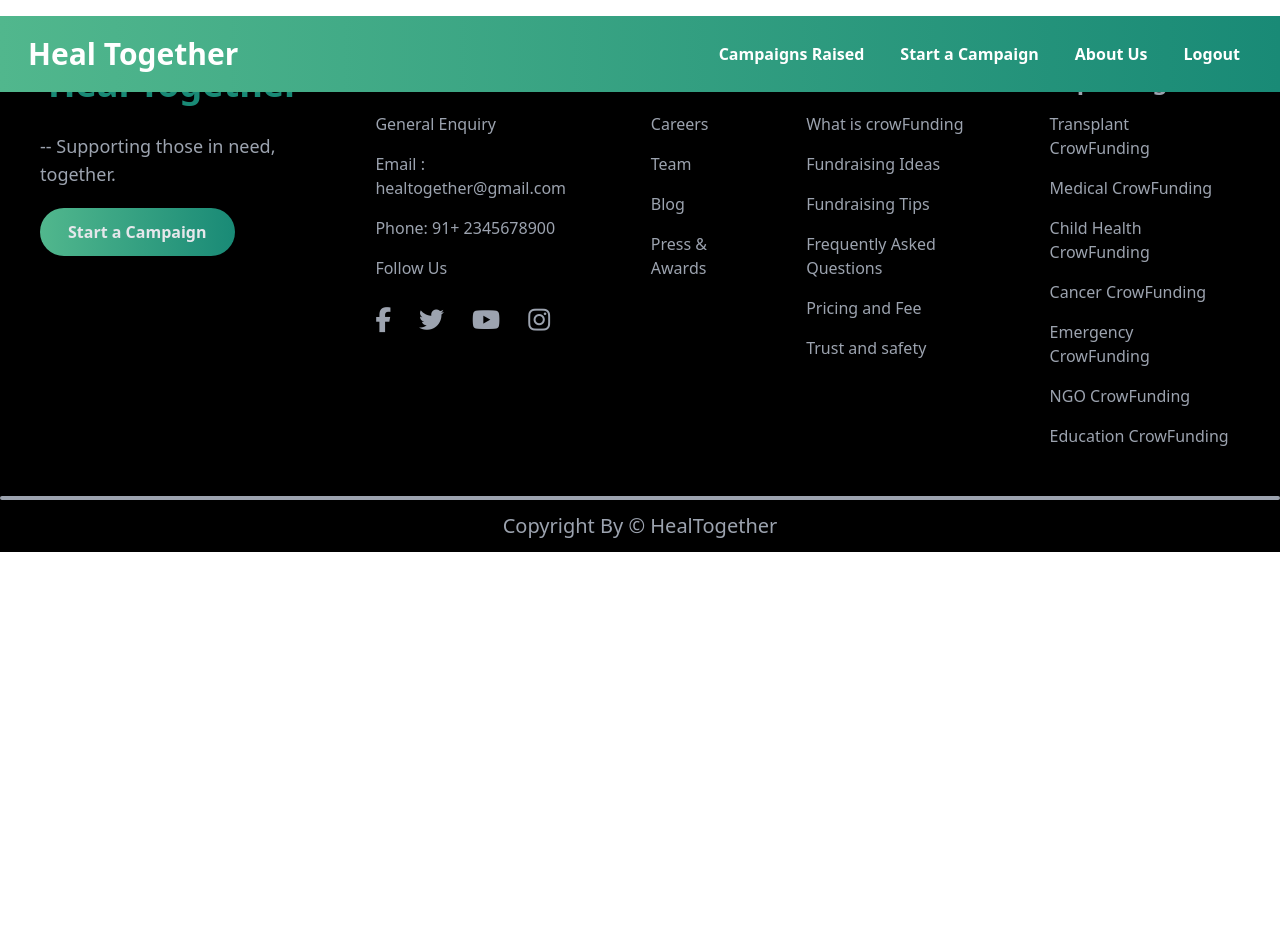
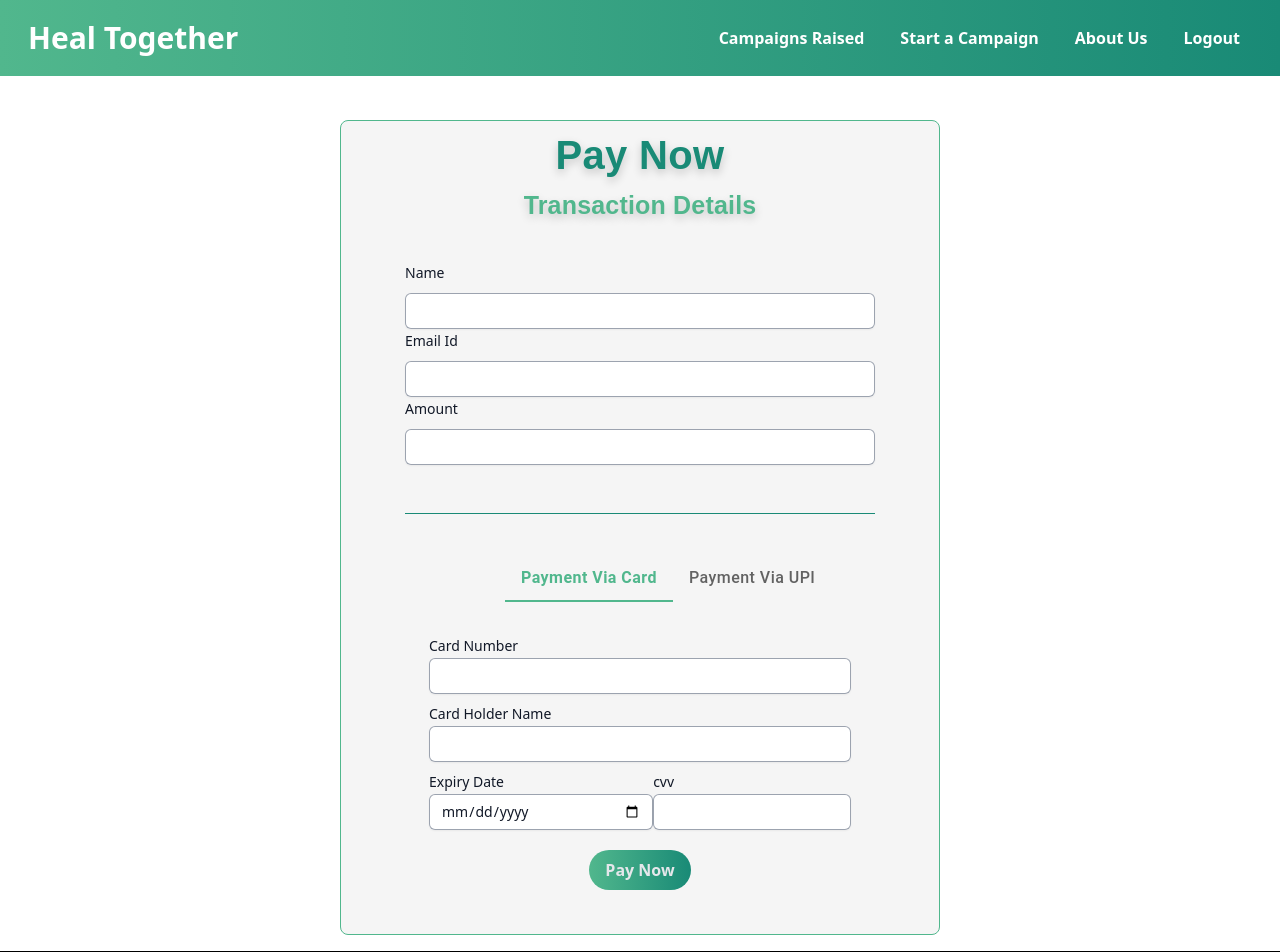
Before and after one commit to HarshasriM/heal-together-client, a React (Create React App) app: page /donate/1 in a window 1280 px wide. Shown: the top 952 px of the page. Before the commit the page ends 800 px from the top, so only its background shows below. Built offline with nearby package versions, Linux system fonts and the light colour scheme; sample sign-in values are in the browser's storage.

Commit message:
integrated camaign form with backend

```diff
--- a/package.json
+++ b/package.json
@@ -14,6 +14,7 @@
     "@testing-library/user-event": "^13.5.0",
     "axios": "^1.7.7",
     "heroicons": "^2.1.5",
+    "mongoose": "^8.9.1",
     "react": "^18.3.1",
     "react-dom": "^18.3.1",
     "react-router-dom": "^6.27.0",
--- a/src/App.js
+++ b/src/App.js
@@ -27,7 +27,7 @@ function App() {
         <Route path='/startcampaign' element={<PrivateRoute><Campaign /></PrivateRoute>} />
         <Route path='/campaigns-raised' element={<CampaignsRaised />} />
         <Route path='/campaigns-raised/:id' element={<SingleCampaign />} />
-        <Route path='/donate' element={<PrivateRoute><Donation /></PrivateRoute>} />
+        <Route path='/donate/:id' element={<PrivateRoute><Donation /></PrivateRoute>} />
       </Routes>
       <div>
         <Footer />
--- a/src/components/Campaign/CampaignForm.js
+++ b/src/components/Campaign/CampaignForm.js
@@ -2,14 +2,19 @@ import React from 'react';
 import { Typography } from '@mui/material';
 import { PhotoIcon } from '@heroicons/react/24/solid';
 import { useState } from 'react';
+import { ObjectId } from 'mongoose';
+import axios from 'axios';
+import { useNavigate } from 'react-router-dom';
 function CampaignForm() {
+    const user = localStorage.getItem("user");
+    const campaignerid = JSON.parse(user)._id;
     const [formData, setFormData] = useState({
         campaignTitle: '',
         campaignCategory: '',
         targetAmount: '',
         campaignDescription: '',
         deadline: '',
-        campaignerDetails: '', // User ID from backend
+        campaignerDetails:campaignerid, // User ID from backend
         patientDetails: {
           firstName: '',
           lastName: '',
@@ -35,7 +40,7 @@ function CampaignForm() {
         },
       });
 
-
+      const navigate = useNavigate();
       const handleChange = (e, section, field) => {
         const { name, value, type, files, checked } = e.target;
 
@@ -44,7 +49,15 @@ function CampaignForm() {
             ...prev,
             [section]: {
               ...prev[section],
-              [field]: type === 'file' ? files[0] : type === 'checkbox' ? checked : value,
+              [field]:  type === 'file'
+              ? files && files.length > 0
+                ? String(files[0].name)
+                : ''
+              : type === 'checkbox'
+              ? checked
+              : type === 'radio'
+              ? value === 'true'
+              : value,
             },
           }));
         } else {
@@ -57,18 +70,17 @@ function CampaignForm() {
   const handleSubmit = async (e) => {
     e.preventDefault();
 
-    // try {
-    //   const payload = { ...formData };
+    try {
+      const payload = { ...formData };
 
-    //   const response = await axios.post('/api/campaigns', payload, {
-    //     headers: { 'Content-Type': 'application/json' },
-    //   });
-    //   console.log(response.data);
-    //   alert('Campaign created successfully!');
-    // } catch (error) {
-    //   console.error('Error creating campaign:', error);
-    //   alert('Failed to create campaign');
-    // }
+      const response = await axios.post('http://localhost:4000/api/campaigns', payload)
+      console.log(response.data);
+      alert('Campaign created successfully!');
+      navigate("/");
+    } catch (error) {
+      console.log('Error creating campaign:', error);
+      alert('Failed to create campaign');
+    }
     console.log(formData)
   };
     return (
@@ -325,11 +337,11 @@ function CampaignForm() {
                                 <legend class="text-sm/6 font-semibold text-gray-900">Is Patient Admited ?</legend>
                                 <div class="mt-6  flex justify-evenly gap-10" >
                                     <div class="flex items-center gap-x-3">
-                                        <input id="patient-admited" name="isPatientAdmitted" type="radio" className="border-gray-300 text-custom-green-light focus:ring-custom-green-light"  onChange={(e) => handleChange(e, 'patientDetails', 'isPatientAdmitted')} />
+                                        <input id="patient-admited" name="isPatientAdmitted" value ="true"  checked={formData.patientDetails.isPatientAdmitted === true} type="radio" className="border-gray-300 text-custom-green-light focus:ring-custom-green-light"  onChange={(e) => handleChange(e, 'patientDetails', 'isPatientAdmitted')} />
                                             <label for="patient-admited" class="block text-sm/6 font-medium text-gray-900">Admited</label>
                                     </div>
                                     <div class="flex items-center  gap-x-3">
-                                        <input id="patient-not-admited" name="isPatientAdmitted" type="radio" className="border-gray-300 text-custom-green-light focus:ring-custom-green-light"  onChange={(e) => handleChange(e, 'patientDetails', 'isPatientAdmitted')} />
+                                        <input id="patient-not-admited" name="isPatientAdmitted" value = "false"  checked={formData.patientDetails.isPatientAdmitted === false}  type="radio" className="border-gray-300 text-custom-green-light focus:ring-custom-green-light"  onChange={(e) => handleChange(e, 'patientDetails', 'isPatientAdmitted')} />
                                             <label for="patient-not-admited" class="block text-sm/6 font-medium text-gray-900">Not Admited</label>
                                     </div>
                                 </div>
--- a/src/components/CampaignsRaised/SingleCampaign.js
+++ b/src/components/CampaignsRaised/SingleCampaign.js
@@ -62,7 +62,7 @@ function SingleCampaign() {
                         <img className="m-3 rounded-lg" src={campaign.additionalInformation.campaignImage} alt="campaign" />
                     </div>
                     <div className='flex-1'>
-                        <Link to={`/donate`}>
+                        <Link to={`/donate/${campaign._id}`}>
                             <button className="my-4 text-xl px-8 py-4 font-bold bg-custom-gradient rounded-full text-white" style={{ width: "100%" }}>
                                 <span><i className="fa-solid fa-heart m-1"></i> Donate Now</span>
                             </button>
--- a/src/components/Donation/DonationCard.js
+++ b/src/components/Donation/DonationCard.js
@@ -1,7 +1,8 @@
 import React, { useState } from 'react';
-import { Container, Tabs, Tab, Box, Dialog, DialogTitle, DialogContent, Typography } from '@mui/material';
+import { Container, Tabs, Tab, Box, Dialog, DialogContent, Typography } from '@mui/material';
 import { styled } from '@mui/system';
-
+import axios from 'axios';
+import { useParams } from 'react-router-dom';
 import { useNavigate } from 'react-router-dom';
 
 
@@ -42,10 +43,46 @@ function DonationCard() {
     const [value, setValue] = useState(0);
     const [transactionCompleted, setTransactionCompleted] = useState(false);
     const navigate = useNavigate();
+    const {id} = useParams();
+    const donateUrl = "http://localhost:4000/api/donations"
+    const user = localStorage.getItem("user");
+    const did = JSON.parse(user)._id;
+    const [formData,setFormData] = useState({
+        amount:"",
+        type:"card",
+        campaignId:id,
+        donarId:did,
+        transactionId:"TX123456",
+        cardNumber:"",
+        cardHolderName:"",
+        cvv:"",
+        expiryDate:"",
+        upiId:"",
 
+    })
     const handleChange = (event, newValue) => {
         setValue(newValue);
     };
+    const handleChageValue = (e)=>{
+        const {name,value} = e.target;
+        setFormData({ ...formData, [name]: value });
+    }
+    const handleSubmit = async (e)=>{
+        e.preventDefault();
+        try{
+            const response = await axios.post(donateUrl,formData);
+            if(response){
+                handleTransactionComplete();
+            }
+            else{
+                alert("transaction not completed due to some error")
+            }
+        }
+        catch(error){
+            console.error("Login Failed:", error.response?.data || error.message);
+            alert("Failed to Login: " + (error.response?.data?.message || error.message));
+        }
+    }
     const handleTransactionComplete = () => {
         // Simulate processing
         setTimeout(() => {
@@ -80,7 +117,7 @@ function DonationCard() {
                 </Typography>
                 <div className='px-10'>
 
-                    <form>
+                    <form onSubmit={handleSubmit}>
                         <div className='border-b border-custom-green-dark pb-12 mb-10'>
                             <Typography
                                 variant="h4"
@@ -130,14 +167,16 @@ function DonationCard() {
                                 </div>
 
                                 <div className="">
-                                    <label htmlFor="mobile" className="block text-sm/6 font-medium text-gray-900">
-                                        Mobile
+                                    <label htmlFor="Amount" className="block text-sm/6 font-medium text-gray-900">
+                                        Amount
                                     </label>
                                     <div className="mt-2">
                                         <input
-                                            id="mobile"
-                                            name="mobile"
-                                            type="tel"
+                                            id="Amount"
+                                            name="amount"
+                                            type="number"
+                                            value={formData.amount}
+                                            onChange={handleChageValue}
                                             autoComplete="given-number"
                                             className="block w-full rounded-md border-0 py-1.5 text-gray-900 shadow-sm ring-1 ring-inset ring-gray-400 placeholder:text-gray-400 focus:ring-2 focus:ring-inset focus-within:ring-custom-green-light sm:text-sm/6"
                                         />
@@ -145,9 +184,7 @@ function DonationCard() {
                                 </div>
                             </div>
                         </div>
-                    </form>
-                </div>
-                <div>
+                        <div>
                     <Tabs
                         orientation="horizontal"
                         value={value}
@@ -156,8 +193,8 @@ function DonationCard() {
                         TabIndicatorProps={{ style: { display: 'block', background: "#51b78d" } }}
                     >
 
-                        <CustomTab label="Payment Via Card" sx={{ marginLeft: "100px" }} />
-                        <CustomTab label="Payment Via UPI" />
+                        <CustomTab label="Payment Via Card" sx={{ marginLeft: "100px" }} onClick={()=>{setFormData({ ...formData, type: "card" })}}/>
+                        <CustomTab label="Payment Via UPI"  onClick={()=>{setFormData({ ...formData, type: "upi" })}} />
 
                     </Tabs>
                     <TabPanel value={value} index={0}>
@@ -169,8 +206,10 @@ function DonationCard() {
                                 </label>
                                 <input
                                     id="cardnumber"
-                                    name="cardnumber"
+                                    name="cardNumber"
                                     type="text"
+                                    value={formData.cardNumber}
+                                    onChange={handleChageValue}
                                     autoComplete="given-number"
                                     className="block w-full rounded-md border-0 py-1.5 text-gray-900 shadow-sm ring-1 ring-inset ring-gray-400 placeholder:text-gray-400 focus:ring-2 focus:ring-inset focus-within:ring-custom-green-light sm:text-sm/6"
                                 />
@@ -182,8 +221,10 @@ function DonationCard() {
                                 </label>
                                 <input
                                     id="cardholdername"
-                                    name="cardholdername"
+                                    name="cardHolderName"
                                     type="text"
+                                    value={formData.cardHolderName}
+                                    onChange={handleChageValue}
                                     autoComplete="given-number"
                                     className="block w-full rounded-md border-0 py-1.5 text-gray-900 shadow-sm ring-1 ring-inset ring-gray-400 placeholder:text-gray-400 focus:ring-2 focus:ring-inset focus-within:ring-custom-green-light sm:text-sm/6"
                                 />
@@ -196,8 +237,10 @@ function DonationCard() {
                                 </label>
                                 <input
                                     id="expirydate"
-                                    name="expirydate"
+                                    name="expiryDate"
                                     type="Date"
+                                    value={formData.expiryDate}
+                                    onChange={handleChageValue}
                                     autoComplete="given-number"
                                     className="block w-full rounded-md border-0 py-1.5 text-gray-900 shadow-sm ring-1 ring-inset ring-gray-400 placeholder:text-gray-400 focus:ring-2 focus:ring-inset focus-within:ring-custom-green-light sm:text-sm/6"
                                 />
@@ -210,6 +253,8 @@ function DonationCard() {
                                     id="cvv"
                                     name="cvv"
                                     type="text"
+                                    value = {formData.cvv}
+                                    onChange={handleChageValue}
                                     autoComplete="given-number"
                                     className="block w-full rounded-md border-0 py-1.5 text-gray-900 shadow-sm ring-1 ring-inset ring-gray-400 placeholder:text-gray-400 focus:ring-2 focus:ring-inset focus-within:ring-custom-green-light sm:text-sm/6"
                                 />
@@ -217,7 +262,7 @@ function DonationCard() {
                         </div>
                         <div className='text-center'>
 
-                            <button className="my-5 px-4 py-2 font-bold bg-custom-gradient rounded-full text-gray-200 " onClick={handleTransactionComplete}>
+                            <button className="my-5 px-4 py-2 font-bold bg-custom-gradient rounded-full text-gray-200 " >
                                 Pay Now
                             </button>
                         </div>
@@ -236,13 +281,16 @@ function DonationCard() {
                             />
                         </div>
                         <div className='text-center'>
-                            <button className="my-5 px-4 py-2 font-bold bg-custom-gradient rounded-full text-gray-200 " onClick={handleTransactionComplete}>
+                            <button className="my-5 px-4 py-2 font-bold bg-custom-gradient rounded-full text-gray-200 " >
                                 Pay Now
                             </button>
                         </div>
                     </TabPanel>
 
                 </div>
+                    </form>
+                </div>
+
 
             </Container>
             {/* Transaction Completed Dialog */}
```
Also changed, not shown: 1 other file (tests, documents, lock files or other folders).
